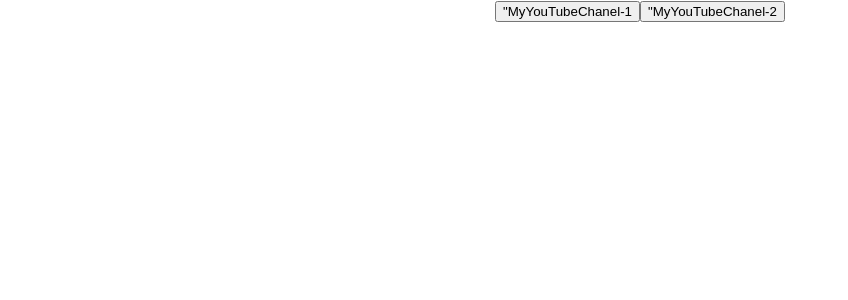
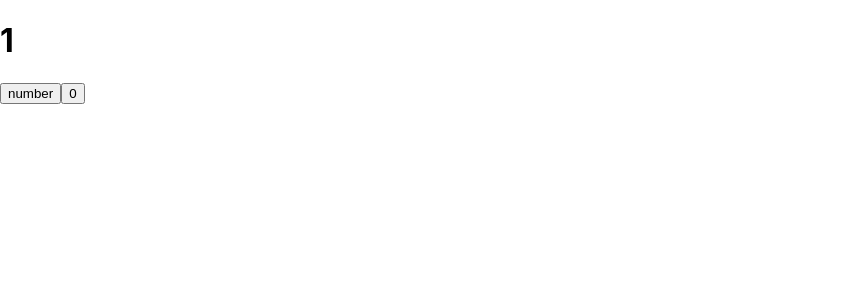
Before and after one commit to Alexander-Vecher/microtasks, a React (Create React App) app: page / in a window 1280 px wide. Shown: the top 300 px of the page, without its empty margins (0-848 px from the left). Built offline with nearby package versions, Linux system fonts and the light colour scheme.

Commit message:
useState

```diff
--- a/src/App.tsx
+++ b/src/App.tsx
@@ -1,16 +1,29 @@
-import React from 'react';
+import React, {useState} from 'react';
 import './App.css';
-import {Button} from "./components/Button";
+
+/*import {Button} from "./components/Button";*/
 
 function App() {
 
-    return (
-        <div className="App">
 
-            <Button name={'MyYouTubeChanel-1'}/>
-            <Button name={'MyYouTubeChanel-2'}/>
+    let[a,setA] = useState(1)
 
 
+    const onClickHundler = () => {
+        setA(++a)
+        /*console.log(a)*/
+    }
+    const onClickHundler2 = () => {
+        setA(a=0)
+        /*console.log(a)*/
+    }
+
+    return (<div>
+            <h1>
+                {a}
+            </h1>
+            <button onClick={onClickHundler}>number</button>
+            <button onClick={onClickHundler2}>0</button>
         </div>
     );
 }
--- a/src/components/Button.tsx
+++ /dev/null
@@ -1,9 +0,0 @@
-type NameProps = {
-    name: string
-}
-
-export const Button = (props: NameProps) => {
-    return (
-        <button>"{props.name}</button>
-    )
-}
```
